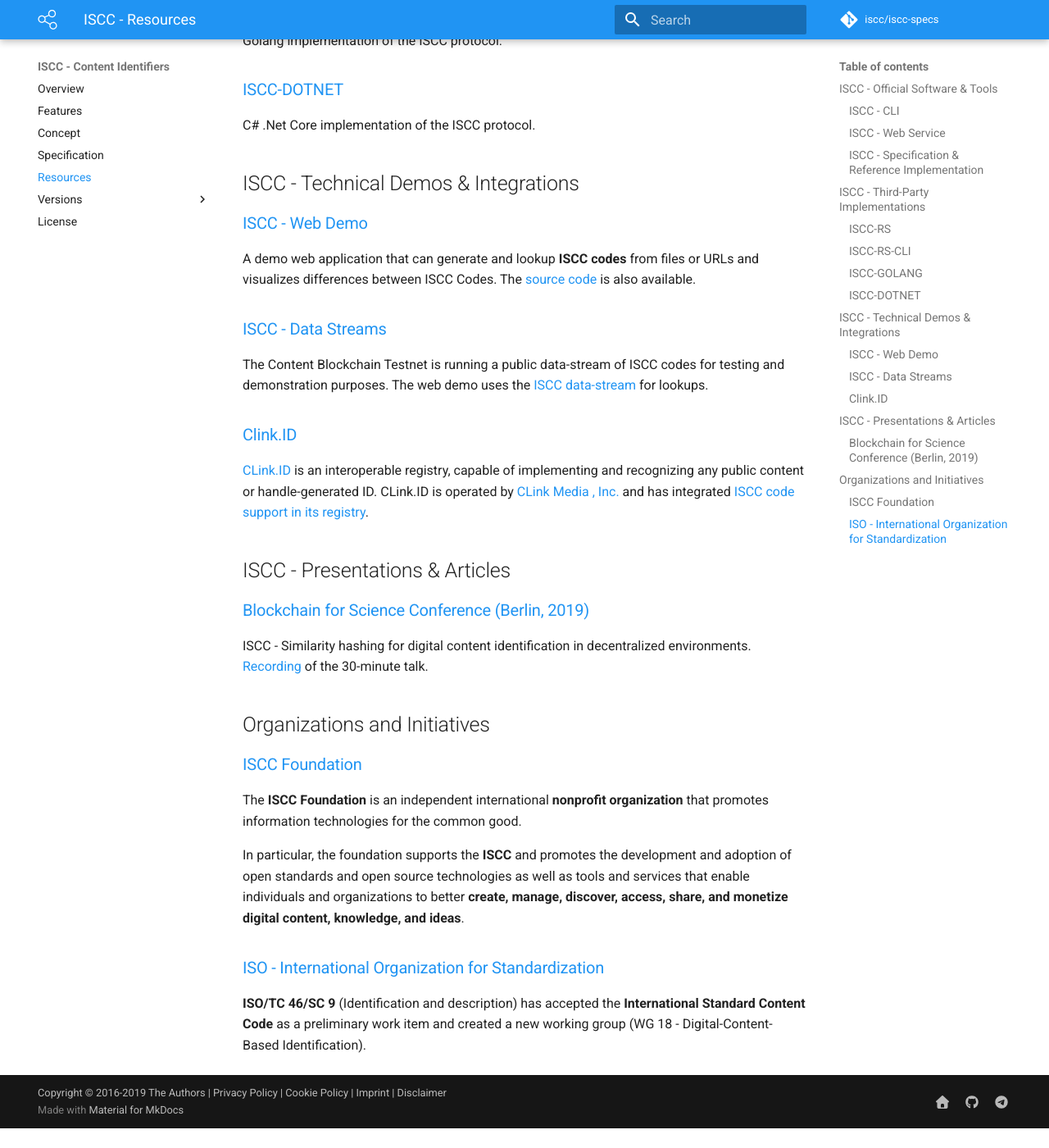
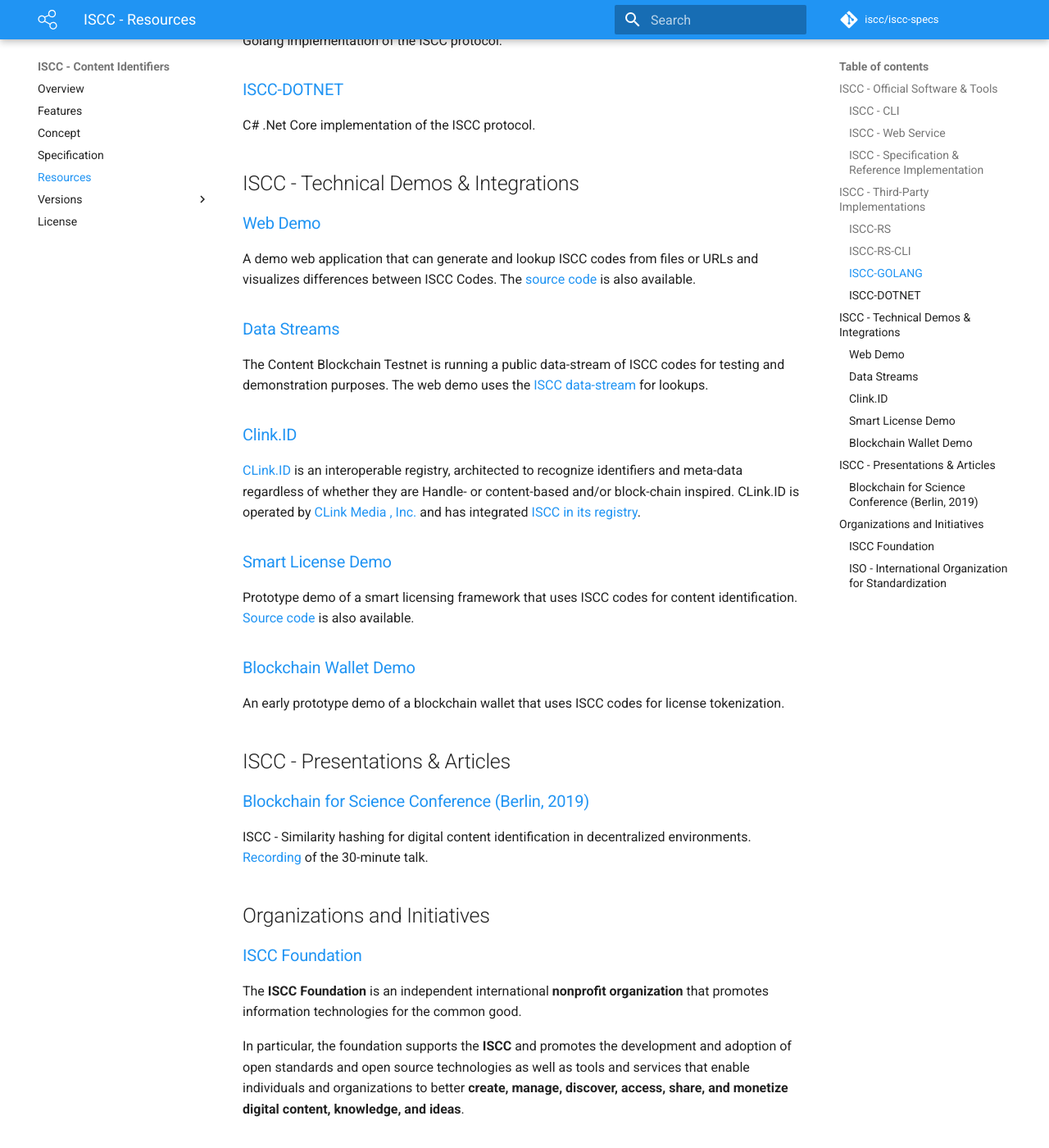
Before and after one commit to iscc/iscc-specs, an MkDocs documentation site: the page built from docs/resources.md, in a window 1280 px wide and 1400 px high, scrolled down 1113 px. Shown: the whole window at 82% size. Built offline with MkDocs 1.6.1 and Material for MkDocs 9.7.7, drawn with Linux system fonts in a browser that asks for light colours; comment, search, counter and statistics services are not loaded; before the commit the page ends 2489 px from its top, so only the background shows below that.

Commit message:
Update and add more resources.

```diff
--- a/docs/resources.md
+++ b/docs/resources.md
@@ -40,17 +40,24 @@
 
 ## ISCC - Technical Demos & Integrations
 
-### [ISCC - Web Demo](https://iscc.coblo.net/)
+### [Web Demo](https://iscc.coblo.net/)
 
-A demo web application that can generate and lookup **ISCC codes** from files or URLs and visualizes differences between ISCC Codes. The [source code](https://github.com/coblo/iscc-demo) is also available.
+A demo web application that can generate and lookup ISCC codes from files or URLs and visualizes differences between ISCC Codes. The [source code](https://github.com/coblo/iscc-demo) is also available.
 
-### [ISCC - Data Streams](https://explorer.coblo.net/streams/)
+### [Data Streams](https://explorer.coblo.net/streams/)
 
 The Content Blockchain Testnet is running a public data-stream of ISCC codes for testing and demonstration purposes. The web demo uses the [ISCC data-stream](https://explorer.coblo.net/stream/iscc) for lookups.
 
 ### [Clink.ID](https://clink.id/)
 
-[CLink.ID](https://clink.id/) is an interoperable registry, capable of implementing and recognizing any public content or handle-generated ID. CLink.ID is operated by [CLink Media , Inc.](https://clink.media/) and has integrated [ISCC code support in its registry](https://clink.id/#objects/20.500.12200.100/5d8e3c3f9d6c6a759261).
+[CLink.ID](https://clink.id/) is an interoperable registry, architected to recognize identifiers and meta-data regardless of whether they are Handle- or content-based and/or block-chain inspired. CLink.ID is operated by [CLink Media , Inc.](https://clink.media/) and has integrated [ISCC in its registry](https://clink.id/%22%20%5Cl%20%22objects/20.500.12200.100/5d8e3c3f9d6c6a759261).
+
+### [Smart License Demo](https://smartlicense.coblo.net/)
+
+Prototype demo of a smart licensing framework that uses ISCC codes for content identification. [Source code](https://github.com/coblo/smartlicense) is also available.
+
+### [Blockchain Wallet Demo](https://github.com/coblo/gui-demo)
+An early prototype demo of a blockchain wallet that uses ISCC codes for license tokenization.
 
 ## ISCC - Presentations & Articles
 
```
